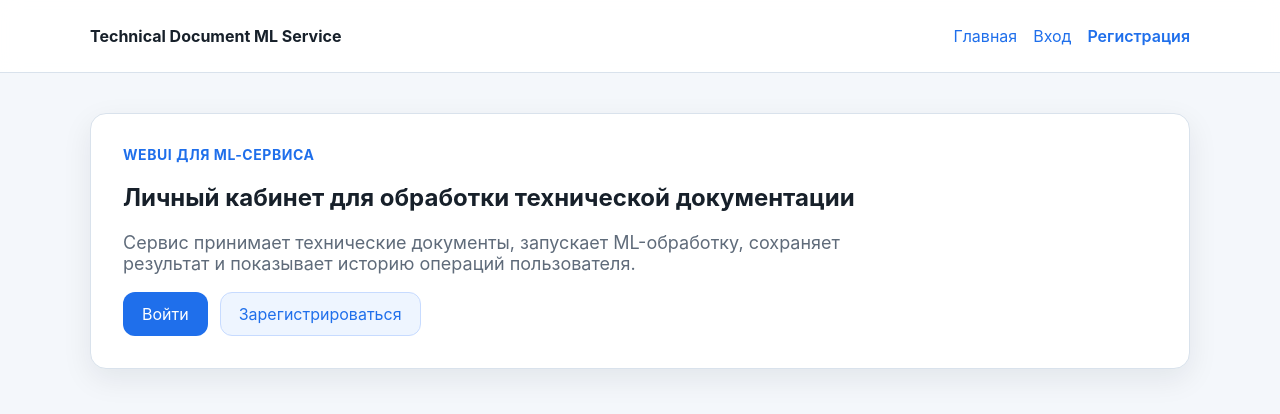
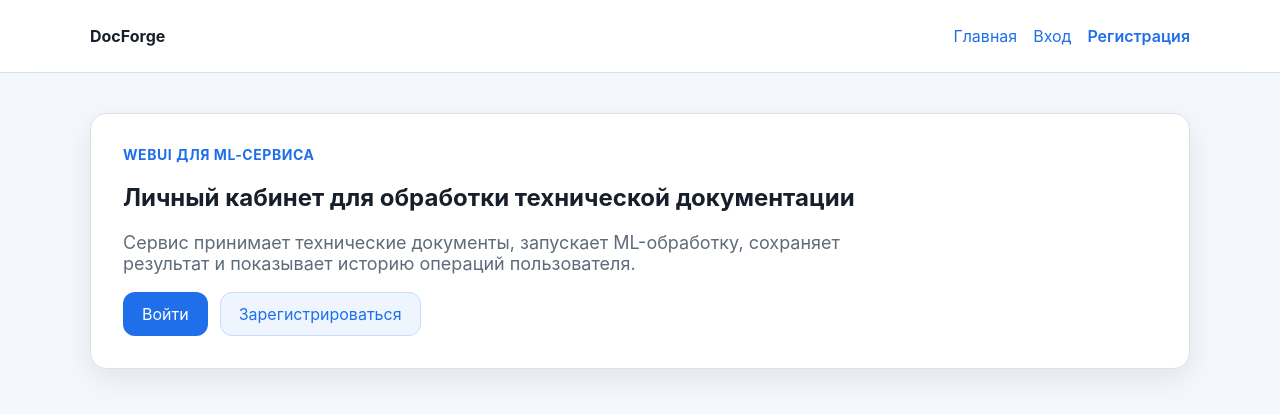
Before and after one commit to KuzminaSofia/technical-document-ml-service, a FastAPI app: page / in a window 1280 px wide. Shown: the top 414 px of the page. Run offline with FastAPI, Linux system fonts and the light colour scheme; parts of the project's set-up code (start-up, migrations or seed data) failed here and were passed over.

Commit message:
rename service to DocForge in web templates

```diff
--- a/app/src/technical_document_ml_service/web/templates/base.html
+++ b/app/src/technical_document_ml_service/web/templates/base.html
@@ -3,7 +3,7 @@
 <head>
     <meta charset="UTF-8">
     <meta name="viewport" content="width=device-width, initial-scale=1.0">
-    <title>{{ page_title }} · Technical Document ML Service</title>
+    <title>{{ page_title }} · DocForge</title>
     <link rel="stylesheet" href="{{ request.url_for('static', path='css/app.css') }}?v=20260505-3">
 </head>
 <body class="{{ body_class | default('') }}">
@@ -11,7 +11,7 @@
         <header class="site-header">
             <div class="container header-inner">
                 <a class="brand" href="{{ request.url_for('home_page') }}">
-                    Technical Document ML Service
+                    DocForge
                 </a>
 
                 <nav class="main-nav">
--- a/app/src/technical_document_ml_service/web/templates/partials/sidebar.html
+++ b/app/src/technical_document_ml_service/web/templates/partials/sidebar.html
@@ -1,7 +1,7 @@
 <aside class="forge-sidebar">
     <a class="forge-brand" href="{{ request.url_for('dashboard_page') }}">
-        <span class="forge-brand-mark">TD</span>
-        <span>DocLab</span>
+        <span class="forge-brand-mark">DF</span>
+        <span>DocForge</span>
     </a>
 
     <nav class="forge-nav">
```
